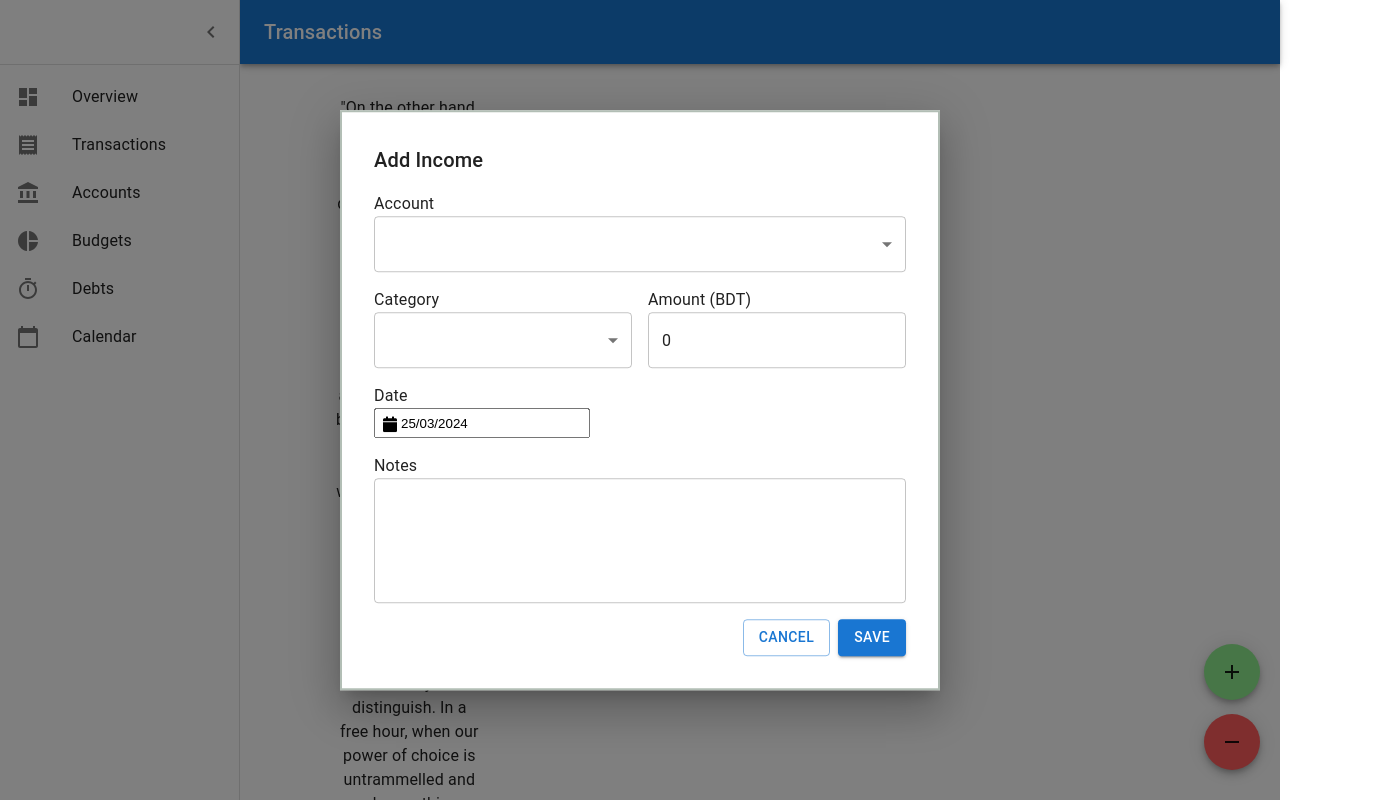
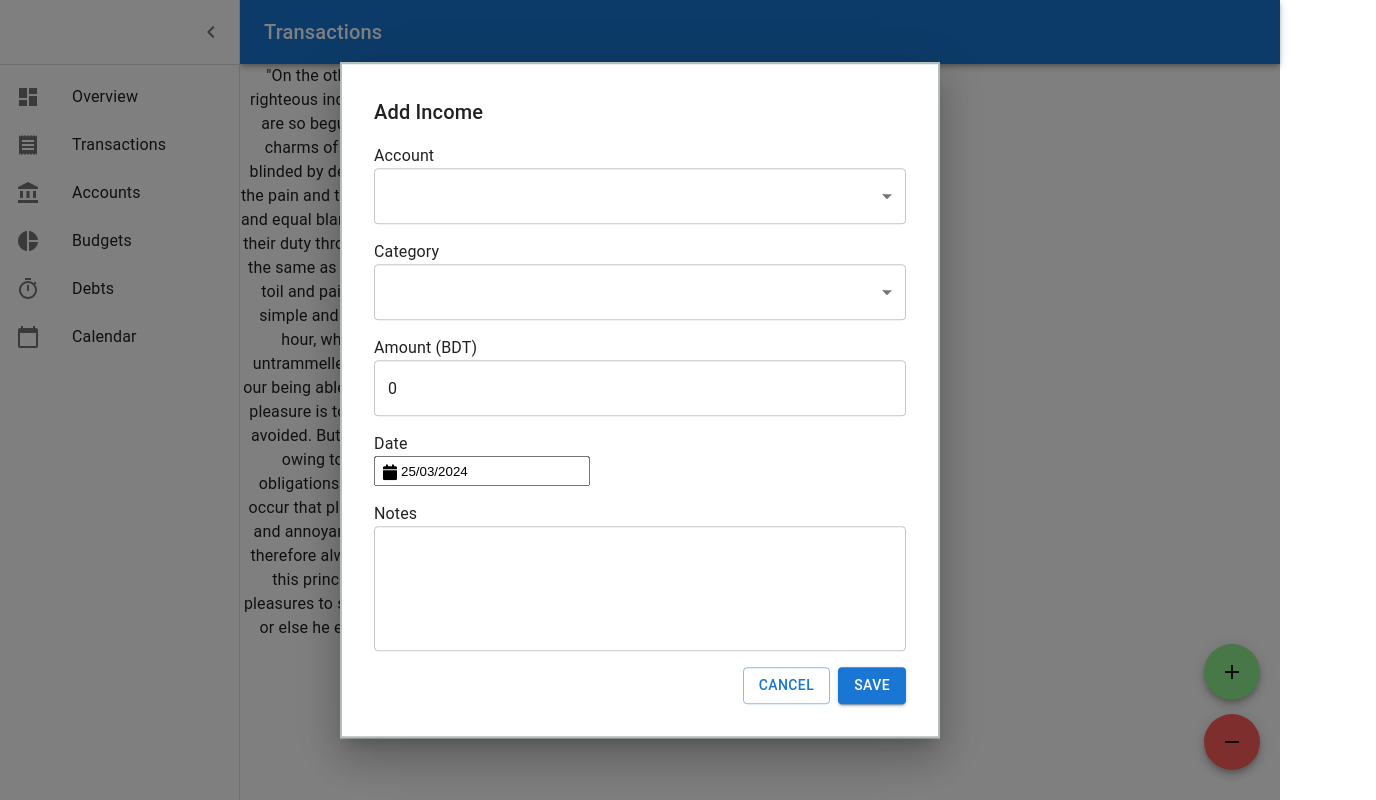
Before and after one commit to nashminn/Budget-Buddy, a React (Create React App) app: page /transactions in a window 1280 px wide. Both pictures are taken after a click on the button 1232 px from the left and 672 px from the top of the page. Shown: the top 800 px of the page, 1376 px wide, since content can reach past the window. Built offline with nearby package versions, Linux system fonts and the light colour scheme.

Commit message:
screen adjustments

```diff
--- a/package.json
+++ b/package.json
@@ -11,6 +11,7 @@
     "@testing-library/react": "^13.4.0",
     "@testing-library/user-event": "^13.5.0",
     "react": "^18.2.0",
+    "react-calendar": "^4.8.0",
     "react-datepicker": "^6.6.0",
     "react-dom": "^18.2.0",
     "react-router-dom": "^6.22.3",
--- a/src/App.js
+++ b/src/App.js
@@ -9,7 +9,7 @@ import { Accounts } from './pages/Accounts/Accounts';
 import { Budgets } from './pages/Budgets';
 import { Transactions } from './pages/Transactions/Transactions';
 import { Debts } from './pages/Debts';
-import { Calendar } from './pages/Calendar';
+import { CalendarPage } from './pages/CalendarPage';
 
 function App() {
 
@@ -26,7 +26,7 @@ function App() {
           <Route path='/accounts' element={ <Accounts openSidebar={true}/> }/>
           <Route path='/budgets' element={ <Budgets openSidebar={true}/> }/>
           <Route path='/debts' element={ <Debts openSidebar={true}/> }/>
-          <Route path='/calendar' element={ <Calendar openSidebar={true}/> }/>
+          <Route path='/calendar' element={ <CalendarPage openSidebar={true}/> }/>
          </Routes>
 
     </div>
--- a/src/pages/Accounts/AccountModal.jsx
+++ b/src/pages/Accounts/AccountModal.jsx
@@ -50,7 +50,6 @@ export const AccountModal = ( { showForm, setShowForm, addAccount } ) => {
   return (
 
         <Modal open={showForm} onClose={() => {
-            // console.log("ON HIDE TRIGGERED");
             setShowForm(false)
           }} >
 
@@ -59,11 +58,12 @@ export const AccountModal = ( { showForm, setShowForm, addAccount } ) => {
               top: '50%',
               left: '50%',
               transform: 'translate(-50%, -50%)',
-                  width: 400,
+              width: '90%', // Adjust width based on screen size
+              maxWidth: 'sm', // Responsive maximum width
               bgcolor: 'background.paper',
               border: '2px solid #B2BEB5',
               boxShadow: 24,
-                  p: 4,
+              p: { xs: 2, sm: 4 }, // Adjust padding based on screen size
             }}>
 
 
--- a/src/pages/Transactions/TransactionModal.jsx
+++ b/src/pages/Transactions/TransactionModal.jsx
@@ -91,7 +91,8 @@ export const TransactionModal = ({openModal, setOpenModal, modalType,
                 top: '50%',
                 left: '50%',
                 transform: 'translate(-50%, -50%)',
-            width: 600,
+                width: '90%', // Adjust width based on screen size
+                maxWidth: 600, // Maximum width
                 bgcolor: 'background.paper',
                 border: '2px solid #B2BEB5',
                 boxShadow: 24,
@@ -116,7 +117,6 @@ export const TransactionModal = ({openModal, setOpenModal, modalType,
                             fullWidth
                             autoComplete="off"
                         >
-
                             {accountList.map((item, index) => (
                                 <MenuItem key={index} value={item.tag}> {item.name + ' (' + item.tag + ')'}  </MenuItem>
                             ))}
@@ -125,42 +125,61 @@ export const TransactionModal = ({openModal, setOpenModal, modalType,
 
                     </div>
 
-                <div style={{ marginBottom: '1rem', display: 'flex' }}>
-                    <div style={{ flex: 1, marginRight: '1rem' }}>
-                        <div style={{ display: 'flex', flexDirection: 'column' }}>
-                            <Typography variant="body1" component="label" htmlFor="Category">Category</Typography>
-                            <TextField select type="text" id="category" name="category"
-                                value={category} onChange={(e) => {setCategory(e.target.value); setEmptyFieldAlert(false) }} fullWidth >
-
+                    <div style={{ marginBottom: '1rem' }}>
+                        <Typography variant="body1" component="label" htmlFor="category">Category</Typography>
+                        <TextField
+                            select
+                            type="text"
+                            id="category"
+                            name="category"
+                            value={category}
+                            onChange={(e) => {setCategory(e.target.value); setEmptyFieldAlert(false) }}
+                            fullWidth
+                            variant="outlined"
+                        >
                             {categoryList.map((item, index)=>(
                                 <MenuItem key={index} value={item}>{item}</MenuItem>
                             ))}
-
                         </TextField>
                     </div>
-                    </div>
 
-                    <div style={{ flex: 1 }}>
-                        <div style={{ display: 'flex', flexDirection: 'column' }}>
+                    <div style={{ marginBottom: '1rem' }}>
                         <Typography variant="body1" component="label" htmlFor="amount">Amount (BDT)</Typography>
-                            <TextField type="number" id="amount" name="amount"
-                                        value={amount} onChange={(e) => {setAmount(e.target.value); setEmptyFieldAlert(false) }}
-                                        fullWidth/>
-                        </div>
-                    </div>
+                        <TextField
+                            type="number"
+                            id="amount"
+                            name="amount"
+                            value={amount}
+                            onChange={(e) => {setAmount(e.target.value); setEmptyFieldAlert(false) }}
+                            fullWidth
+                            variant="outlined"
+                        />
                     </div>
 
                     <div style={{ marginBottom: '1rem' , marginTop: '1rem' }}>
                         <Typography variant="body1" component="label" htmlFor="date-time">Date</Typography><br/>
-                    <DatePicker showIcon onChange={(date) => { setDate(date.toISOString()); setEmptyFieldAlert(false) }}
-                        dateFormat="dd/MM/yyyy" selected={date} fullWidth/>
+                        <DatePicker
+                            showIcon
+                            onChange={(date) => { setDate(date.toISOString()); setEmptyFieldAlert(false) }}
+                            dateFormat="dd/MM/yyyy"
+                            selected={date}
+                            fullWidth
+                        />
                     </div>
-
 
 
                     <div style={{ marginBottom: '1rem' }}>
                         <Typography variant="body1" component="label" htmlFor="notes">Notes</Typography>
-                    <TextField id="notes" name="notes" multiline rows={4} value={notes} onChange={(e) => { setNotes(e.target.value); setEmptyFieldAlert(false)}} fullWidth />
+                        <TextField
+                            id="notes"
+                            name="notes"
+                            multiline
+                            rows={4}
+                            value={notes}
+                            onChange={(e) => { setNotes(e.target.value); setEmptyFieldAlert(false)}}
+                            fullWidth
+                            variant="outlined"
+                        />
                     </div>
                 </form>
 
@@ -171,7 +190,8 @@ export const TransactionModal = ({openModal, setOpenModal, modalType,
                 {emptyFieldAlert && (
                     <Alert severity='warning' style={{marginTop: 5}}>{alertMessage}</Alert>
                 )}
-        </Box>)
+            </Box>
+            )
     }
 
 
--- a/src/pages/Transactions/Transactions.jsx
+++ b/src/pages/Transactions/Transactions.jsx
@@ -1,42 +1,58 @@
 import React, { useEffect, useState } from 'react'
 import { Layout } from '../../components/Layout'
-import { Box, Fab, Grid, List, ListItem } from '@mui/material'
-import { Add, Remove,  } from '@mui/icons-material'
+import { Box, Fab, Grid, useMediaQuery, useTheme } from '@mui/material'
+import { Add, Remove } from '@mui/icons-material'
 import { TransactionModal } from './TransactionModal'
 import { TransactionCard } from './TransactionCard'
 import { getTransactionList } from '../../API/services'
 
-export const Transactions = ( {openSidebar} ) => {
+export const Transactions = ({ openSidebar }) => {
+  const theme = useTheme();
+  const isLargeScreen = useMediaQuery(theme.breakpoints.up('md'));
+
   const [openModal, setOpenModal] = useState(false)
   const [modalType, setModalType] = useState(1)
   const [resetCounter, setResetCounter] = useState(0)
   const [transactionList, setTransactionList] = useState(getTransactionList())
 
-  useEffect(()=>{
+  useEffect(() => {
     setTransactionList(getTransactionList())
   }, [resetCounter])
 
   return (
     <Layout title="Transactions" openSidebar={openSidebar}>
-      <Grid container spacing={4} marginTop={3} marginLeft={8} marginRight={6}>
-        <Grid item xs={2} marginRight={2}>
-        "On the other hand, we denounce with righteous indignation and dislike men who are so beguiled and demoralized by the charms of pleasure of the moment, so blinded by desire, that they cannot foresee the pain and trouble that are bound to ensue; and equal blame belongs to those who fail in their duty through weakness of will, which is the same as saying through shrinking from toil and pain. These cases are perfectly simple and easy to distinguish. In a free hour, when our power of choice is untrammelled and when nothing prevents our being able to do what we like best, every pleasure is to be welcomed and every pain avoided. But in certain circumstances and owing to the claims of duty or the obligations of business it will frequently occur that pleasures have to be repudiated and annoyances accepted. The wise man therefore always holds in these matters to this principle of selection: he rejects pleasures to secure other greater pleasures, or else he endures pains to avoid worse pains."
-        </Grid>
-        <Grid item xs={8} >
-
-          {transactionList.map((t, index)=>{
-            return <TransactionCard transaction={t} key={t.id} resetCounter={resetCounter} setResetCounter={setResetCounter}/>
-          })}
-
-        </Grid>
+      <Grid container spacing={4}>
+        {isLargeScreen ? (
+          <>
+            <Grid item xs={12} md={4}>
+              "On the other hand, we denounce with righteous indignation and dislike men who are so beguiled and demoralized by the charms of pleasure of the moment, so blinded by desire, that they cannot foresee the pain and trouble that are bound to ensue; and equal blame belongs to those who fail in their duty through weakness of will, which is the same as saying through shrinking from toil and pain. These cases are perfectly simple and easy to distinguish. In a free hour, when our power of choice is untrammelled and when nothing prevents our being able to do what we like best, every pleasure is to be welcomed and every pain avoided. But in certain circumstances and owing to the claims of duty or the obligations of business it will frequently occur that pleasures have to be repudiated and annoyances accepted. The wise man therefore always holds in these matters to this principle of selection: he rejects pleasures to secure other greater pleasures, or else he endures pains to avoid worse pains."
+            </Grid>
+            <Grid item xs={12} md={8}>
+              {transactionList.map((t, index) => (
+                <TransactionCard transaction={t} key={t.id} resetCounter={resetCounter} setResetCounter={setResetCounter} />
+              ))}
+            </Grid>
+          </>
+        ) : (
+          <>
+            <Grid item xs={12}>
+              "On the other hand, we denounce with righteous indignation and dislike men who are so beguiled and demoralized by the charms of pleasure of the moment, so blinded by desire, that they cannot foresee the pain and trouble that are bound to ensue; and equal blame belongs to those who fail in their duty through weakness of will, which is the same as saying through shrinking from toil and pain. These cases are perfectly simple and easy to distinguish. In a free hour, when our power of choice is untrammelled and when nothing prevents our being able to do what we like best, every pleasure is to be welcomed and every pain avoided. But in certain circumstances and owing to the claims of duty or the obligations of business it will frequently occur that pleasures have to be repudiated and annoyances accepted. The wise man therefore always holds in these matters to this principle of selection: he rejects pleasures to secure other greater pleasures, or else he endures pains to avoid worse pains."
+            </Grid>
+            <Grid item xs={12}>
+              {transactionList.map((t, index) => (
+                <TransactionCard transaction={t} key={t.id} resetCounter={resetCounter} setResetCounter={setResetCounter} />
+              ))}
+            </Grid>
+          </>
+        )}
       </Grid>
 
-      <TransactionModal openModal={openModal} setOpenModal={setOpenModal} modalType={modalType} openSidebar={openSidebar} resetCounter={resetCounter} setResetCounter={setResetCounter}/>
+      <TransactionModal openModal={openModal} setOpenModal={setOpenModal} modalType={modalType} openSidebar={openSidebar} resetCounter={resetCounter} setResetCounter={setResetCounter} />
 
       <Fab style={{ position: 'fixed', bottom: 100, right: 20, backgroundColor: '	#90EE90' }}
-                  onClick={()=>{setOpenModal(true); setModalType(1)}} ><Add /></Fab>
+        onClick={() => { setOpenModal(true); setModalType(1) }} ><Add /></Fab>
       <Fab style={{ position: 'fixed', bottom: 30, right: 20, backgroundColor: '#FF5C5C' }}
-                  onClick={()=>{setOpenModal(true); setModalType(-1)}}><Remove /></Fab>
+        onClick={() => { setOpenModal(true); setModalType(-1) }}><Remove /></Fab>
     </Layout>
   )
 }
```
Also changed, not shown: src/index.js (+19 -3 lines), src/pages/Accounts/Accounts.jsx (+16 -11 lines), src/pages/Calendar.jsx (deleted, +0 -8 lines), src/pages/CalendarPage.jsx (added, +37 -0 lines), 1 other file (tests, documents, lock files or other folders). Lines whose indentation alone changed are shown as unchanged.
